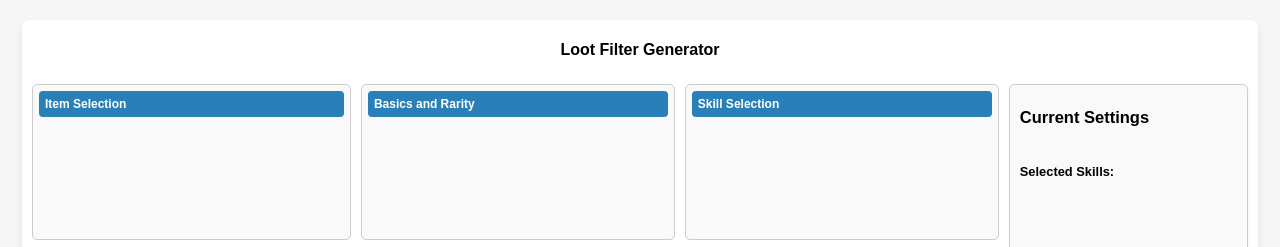
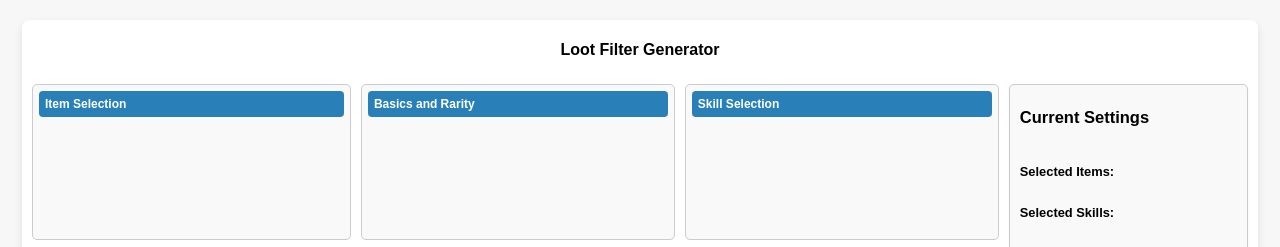
Before and after one commit to CeefLOM/LootFilterEditor, a plain HTML site: page index.html in a window 1280 px wide. Shown: the top 247 px of the page. Drawn offline with Linux system fonts and the light colour scheme.

Commit message:
Update index.html

```diff
--- a/index.html
+++ b/index.html
@@ -465,6 +465,7 @@
 
             <!-- Section for displaying selected items -->
             <div id="selected-items" class="selected-items">
+                <h3>Selected Items:</h3>
                 <!-- Selected items will be added here -->
             </div>
 
```
